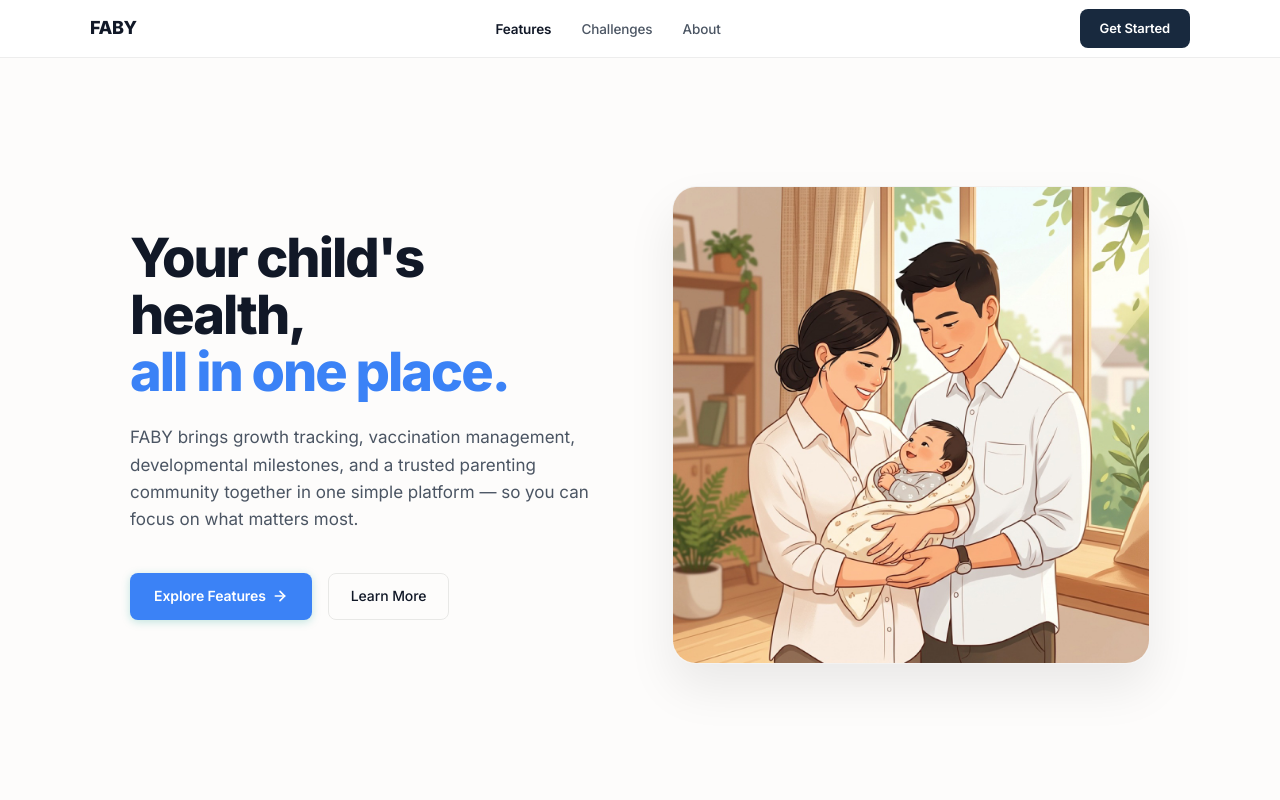
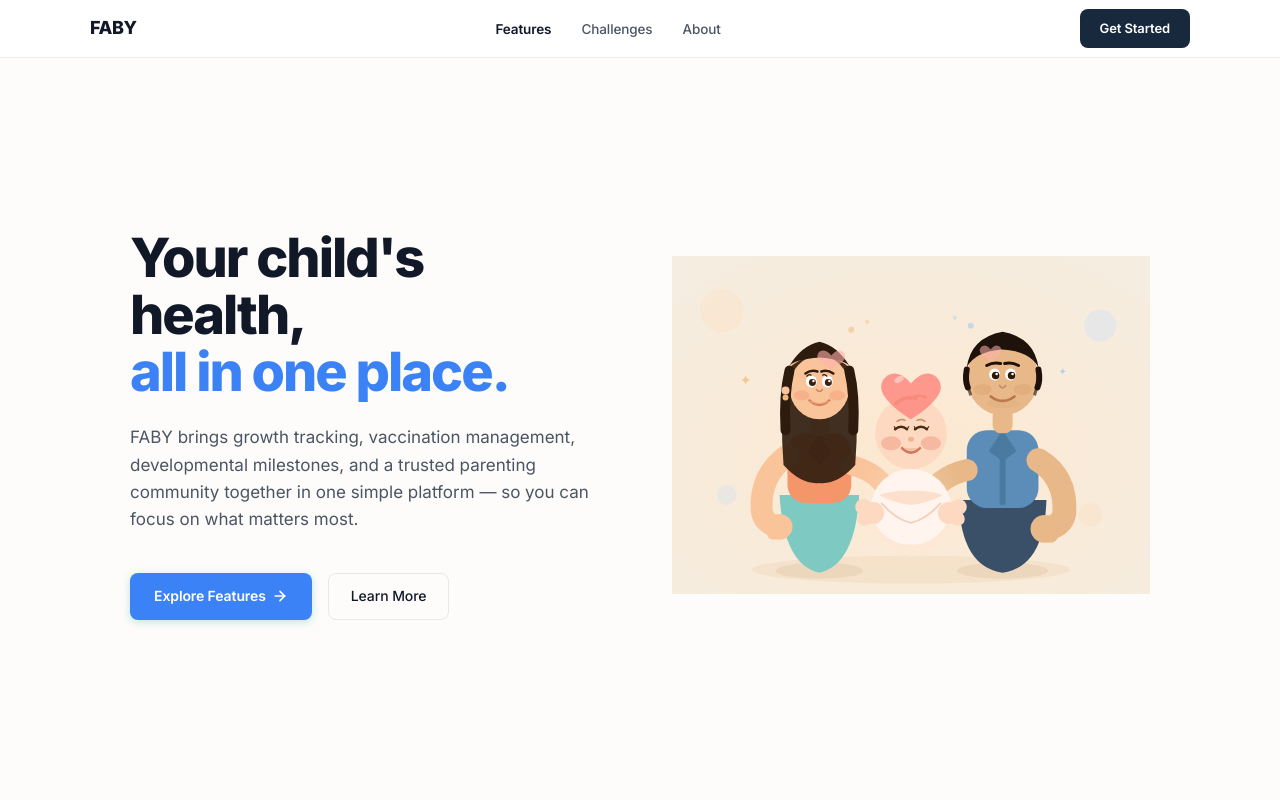
Before and after one commit to Adarsh0864/Faby-webapp, a React (Vite) app: page / in a window 1280 px wide. Shown: the top 800 px of the page. Built offline with nearby package versions, Linux system fonts and the light colour scheme.

Commit message:
Replace hero PNG with inline SVG for instant loading

```diff
--- a/src/App.jsx
+++ b/src/App.jsx
@@ -454,7 +454,7 @@ function Hero() {
           </div>
         </div>
         <div className="hero-illustration anim-2">
-          <img src="/hero-family-new.png" alt="Family" className="hero-img" />
+          <FamilyIllustration />
         </div>
       </div>
     </section>
```
